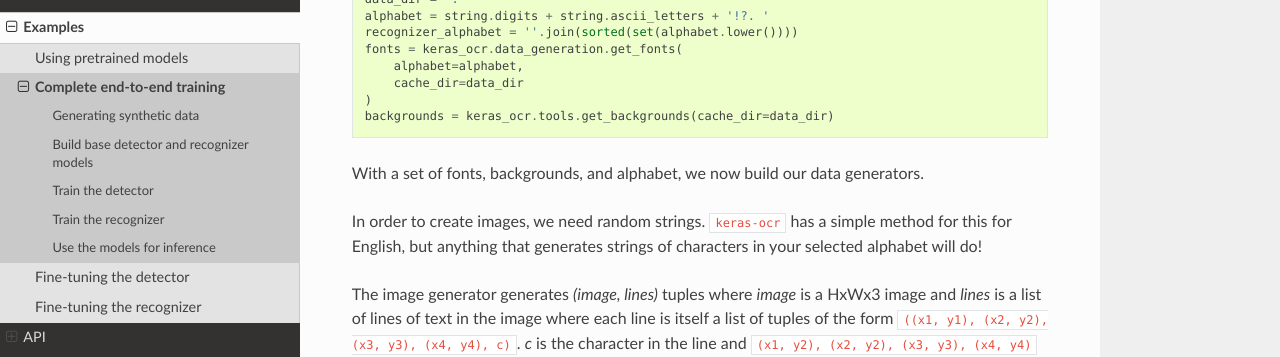
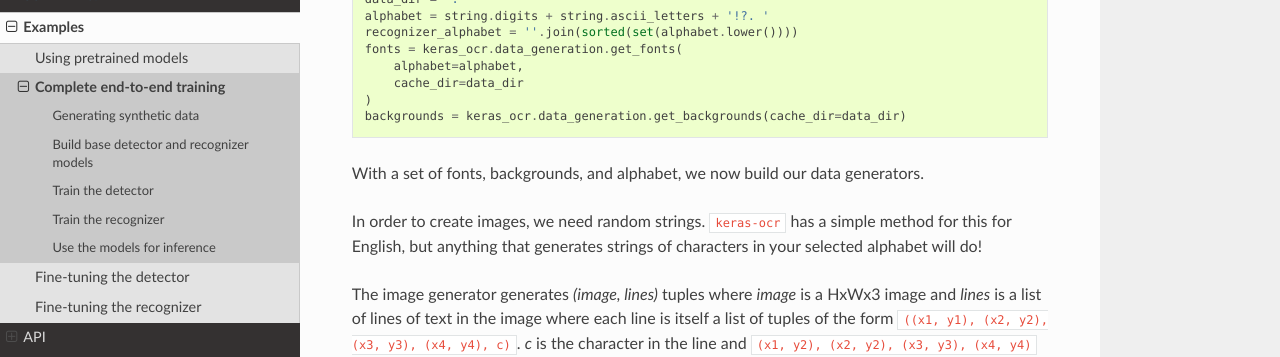
Before and after one commit to faustomorales/keras-ocr, a Sphinx documentation site: the page built from docs/examples/end_to_end_training.rst, in a window 1280 px wide and 900 px high, scrolled down 991 px. Shown: the part 151-508 px from the top of the window. Built offline with Sphinx 7.4.7 and the Read the Docs theme 2.0.0, drawn with Linux system fonts in a browser that asks for light colours.

Commit message:
Fix call to get_backgrounds.

```diff
--- a/docs/examples/end_to_end_training.rst
+++ b/docs/examples/end_to_end_training.rst
@@ -48,7 +48,7 @@ The backgrounds folder contains about just over 1,000 image backgrounds.
         alphabet=alphabet,
         cache_dir=data_dir
     )
-    backgrounds = keras_ocr.tools.get_backgrounds(cache_dir=data_dir)
+    backgrounds = keras_ocr.data_generation.get_backgrounds(cache_dir=data_dir)
 
 With a set of fonts, backgrounds, and alphabet, we now build our data generators.
 
```
